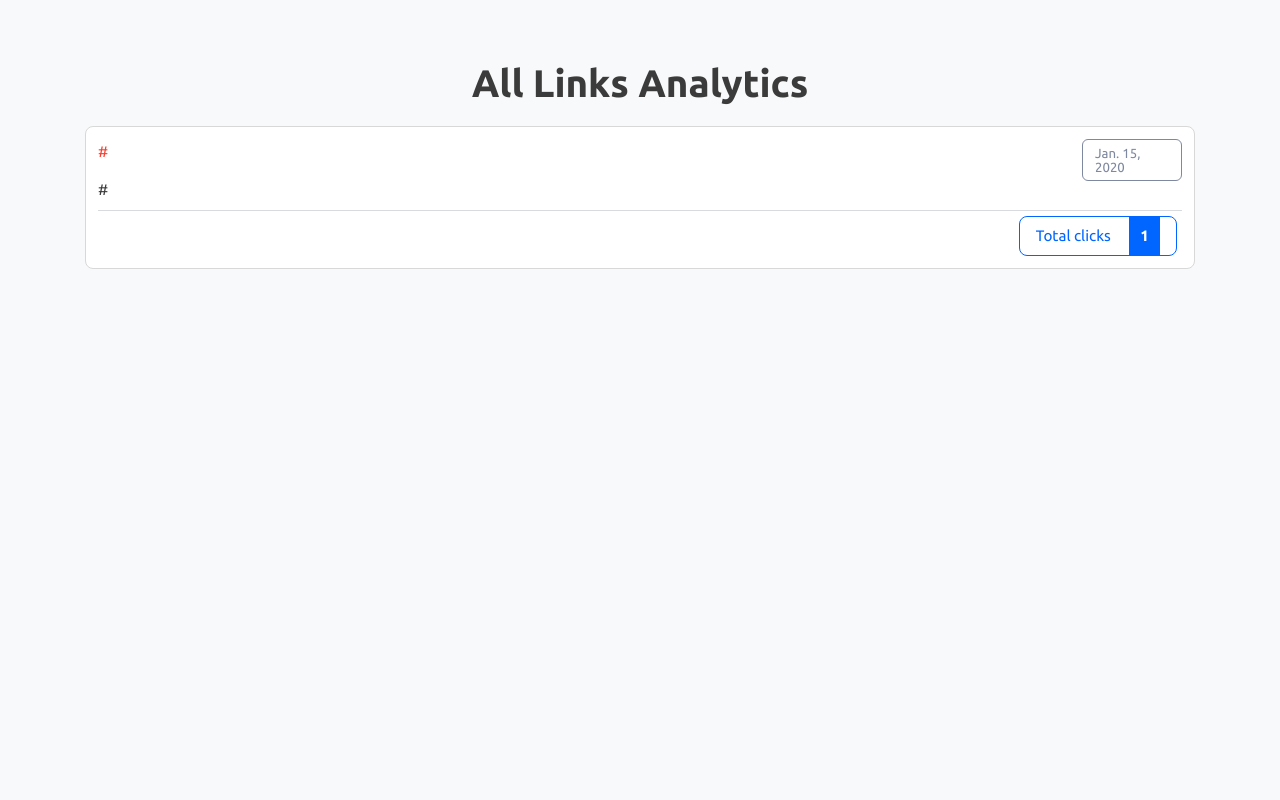
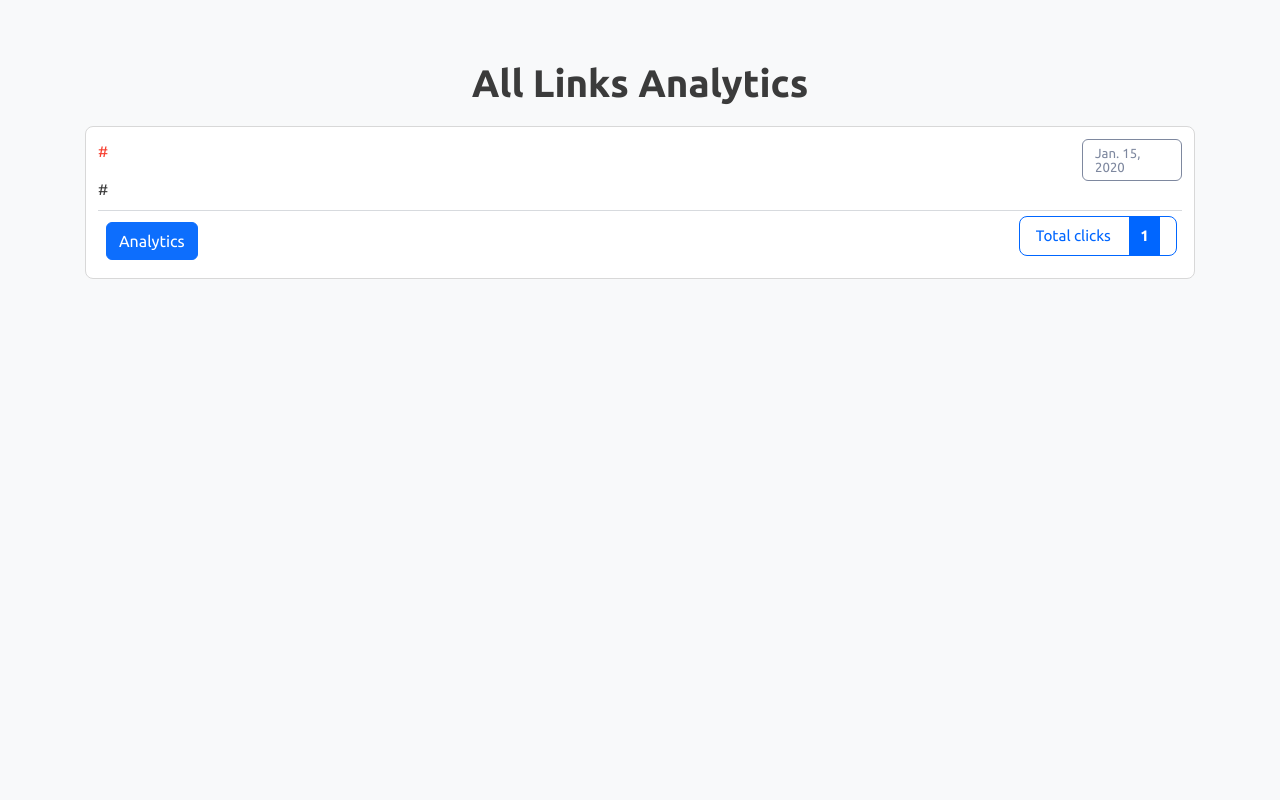
Before and after one commit to arghya17/urlshortener, a Django app: page /all_analytics in a window 1280 px wide. Run offline with Django 4.2, Linux system fonts and the light colour scheme; tables that the repository leaves empty hold one stand-in row (values such as "Sample post"); some libraries are stand-ins or nearby versions.

Commit message:
analytics page done

```diff
--- a/urlshortener/shortener/templates/all_analytics.html
+++ b/urlshortener/shortener/templates/all_analytics.html
@@ -51,6 +51,16 @@
 								<strong class="allClicks">{{ obj.clicks }}</strong>
 							</div>
 						</div>
+						<div class="btn-cutt">
+							<div>
+								<a
+									class="btn btn-primary"
+									href="/{{ obj.short_url }}/analytics"
+									role="button"
+									>Analytics</a
+								>
+							</div>
+						</div>
 					</div>
 
 					{% endfor %}
--- a/urlshortener/shortener/views.py
+++ b/urlshortener/shortener/views.py
@@ -103,7 +103,7 @@ def analytics(request, short_url):
     data = [['desktop', obj.desktop], ['mobile', obj.mobile]]
     df = pd.DataFrame(data=data, columns=['Device', 'Count'])
     plot_div = plot(px.bar(df, x='Device', y='Count', color='Device',
-                    title='Device Used'), output_type='div')
+                    title='Devices Used'), output_type='div')
     context['plot_div_2'] = plot_div
     context['long_url'] = obj.long_url
     context['date'] = obj.date
```
Also changed, not shown: urlshortener/shortener/static/style1.css (+8 -3 lines).
